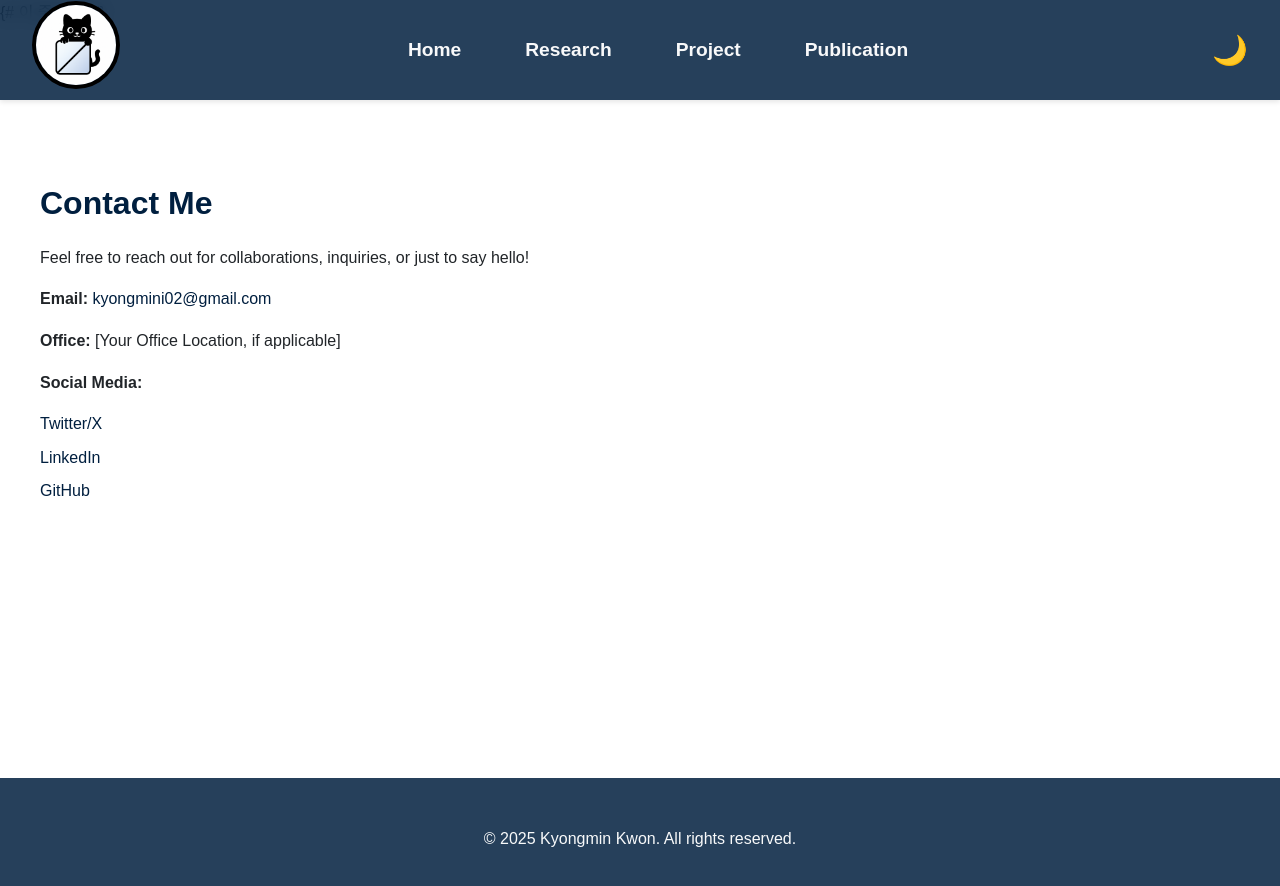
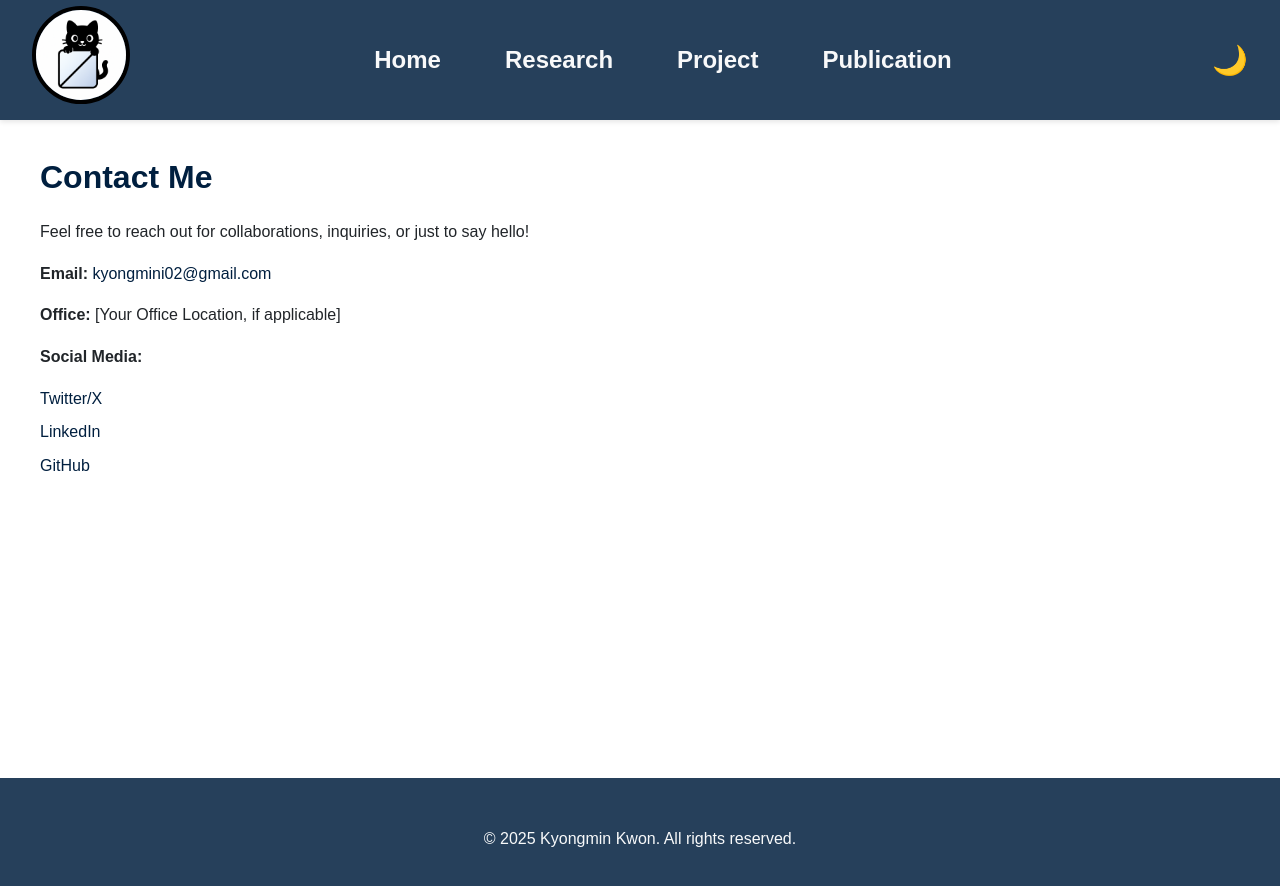
Before and after one commit to kyongmini/kyongmini.github.io, a Jekyll site: the page built from contact.md, in a window 1280 px wide. Shown: the top 886 px of the page. Built offline with Jekyll 4.4.1, drawn with Linux system fonts in a browser that asks for light colours.

```diff
--- a/_layouts/default.html
+++ b/_layouts/default.html
@@ -2,7 +2,7 @@
 <html lang="ko">
 {% include head.html %}
 <body>
-    <div id="particles-js"></div> {# 이 줄 추가 #}
+    <div id="particles-js"></div>
     {% include header.html %}
     <main>
         {{ content }}
--- a/_sass/_utilities.scss
+++ b/_sass/_utilities.scss
@@ -117,7 +117,7 @@
     max-width: 1600px;
     margin: 0 auto;
     padding: 0 2rem;
-    height: 100px;
+    height: 120px;
 }
 
 .brand {
@@ -126,8 +126,8 @@
 }
 
 .brand .logo {
-    width: 80px;
-    height: 80px;
+    width: 90px;
+    height: 90px;
     border-radius: 50%;
     border: 4px solid #000;
 }
@@ -153,7 +153,7 @@
 .main-nav a {
     color: $text-light;
     font-weight: 600;
-    font-size: 1.2rem;
+    font-size: 1.5rem;
     padding: 0.5rem;
     white-space: nowrap;
     display: inline-flex; /* Icon alignment */
```
